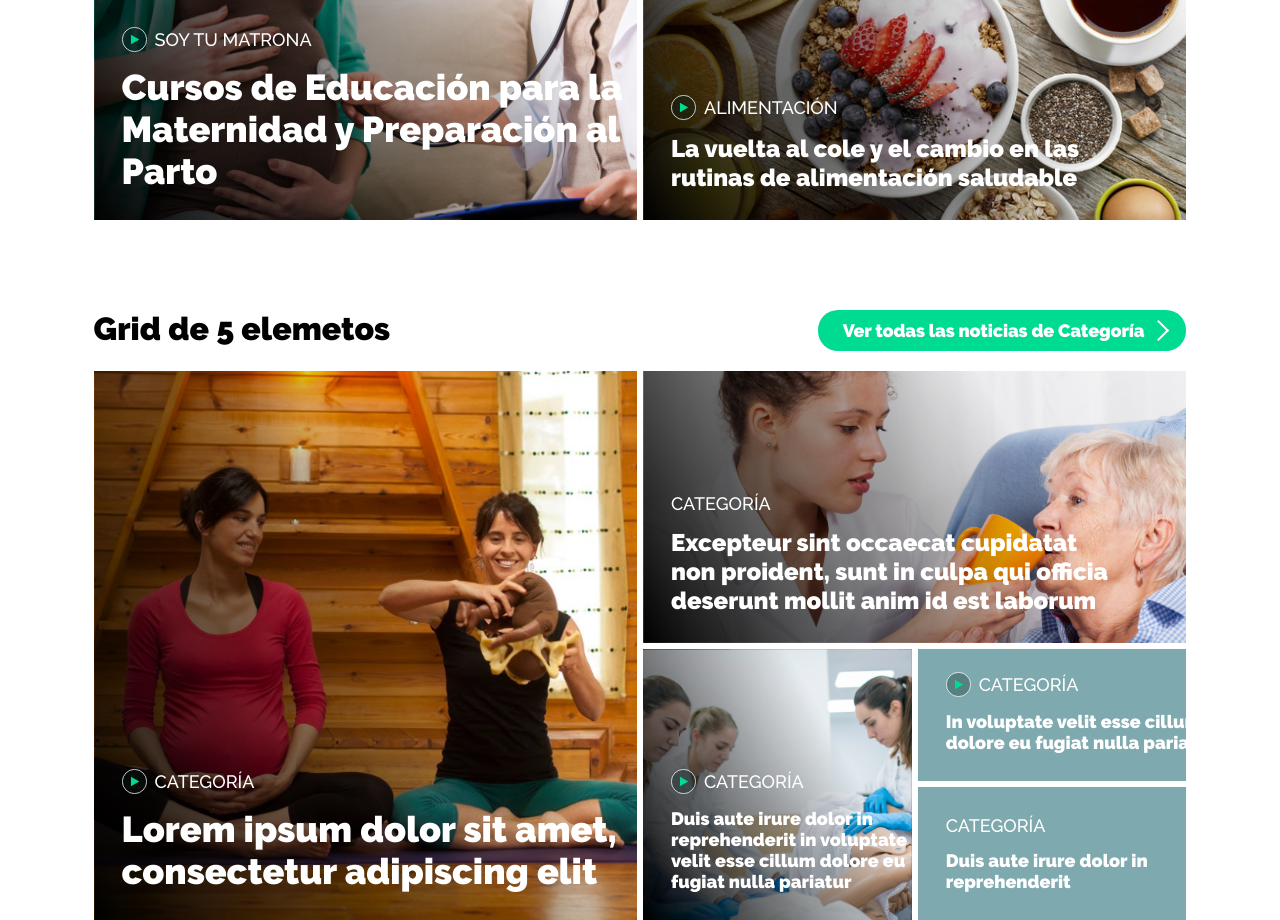
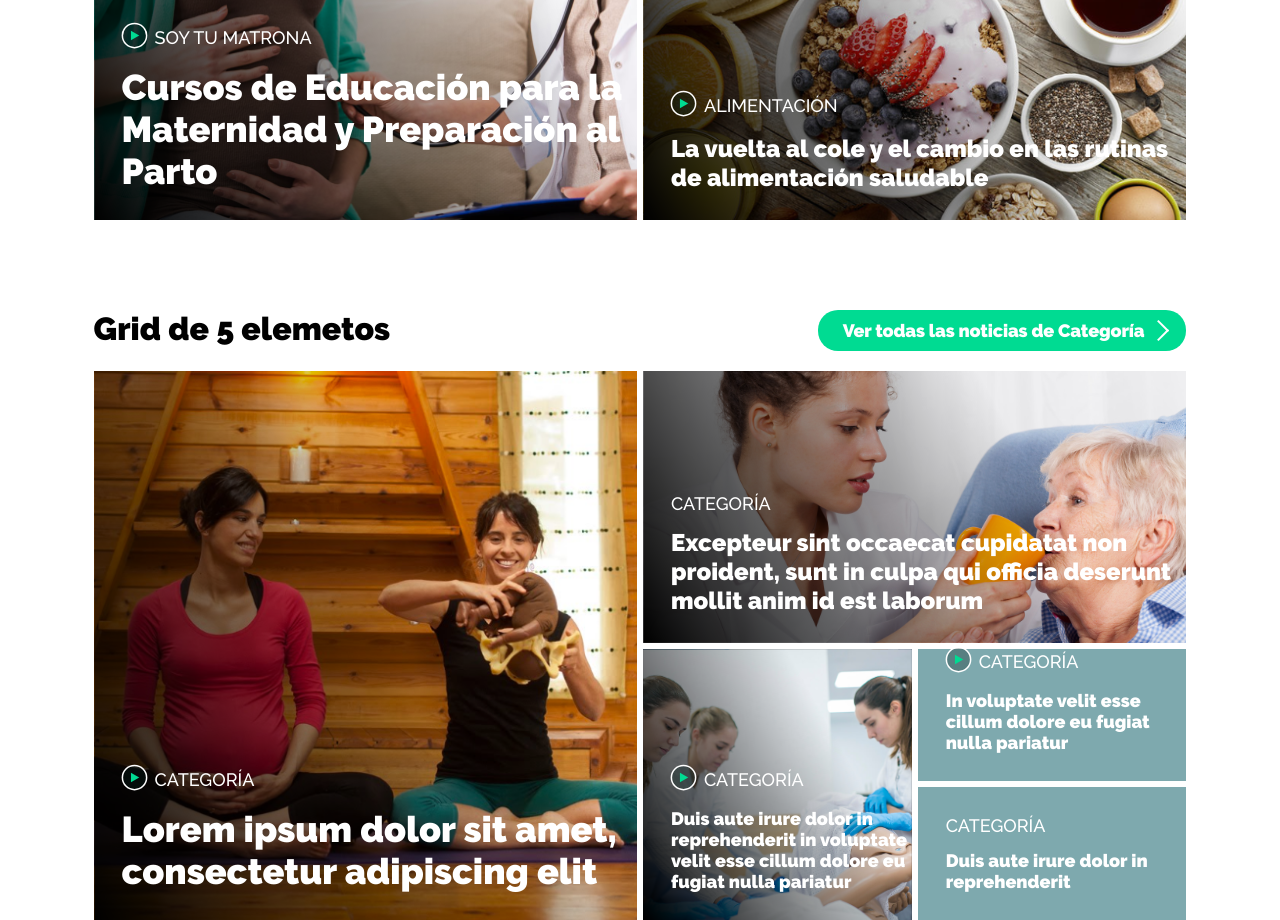
Before and after one commit to mariadev/wildoom-Technical-Test-React, a React (Create React App) app: page / in a window 1280 px wide. Shown: the part 480-1400 px from the top of the page. Built offline with nearby package versions, Linux system fonts and the light colour scheme.

Commit message:
add animation

```diff
--- a/src/components/App.js
+++ b/src/components/App.js
@@ -1,6 +1,5 @@
 import React, { Component } from 'react';
 import '../styles/App.css';
-import play from '../images/play-webtv.svg';
 import CustomeSection from './CustomeSection';
 
 class App extends Component {
@@ -10,7 +9,6 @@ class App extends Component {
         <CustomeSection
           sectionTitleContent="Grid de 3 elemetos"
           sectionTitleLink="Ver todas las últimas noticias"
-          logoGridPlay={play}
           hiddePlayItem2="hidde"
           categoryItem1="soy tu matrona"
           categoryItem2="objetivo empleo"
@@ -33,7 +31,6 @@ class App extends Component {
         <CustomeSection
           sectionTitleContent="Grid de 5 elemetos"
           sectionTitleLink="Ver todas las noticias de Categoría"
-          logoGridPlay={play}
           hiddePlayItem2="hidde"
           hiddePlayItem5="hidde"
           categoryItem1="categoría"
@@ -41,10 +38,6 @@ class App extends Component {
           categoryItem3="categoría"
           categoryItem4="categoría"
           categoryItem5="categoría"
-          containerSize2="container-width__l"
-          containerSize3="container-width__s"
-          containerSize4="container-width__m"
-          containerSize5="container-width__s"
           titleSizeItem1="xl"
           titleSizeItem2="l"
           titleSizeItem3="m"
--- a/src/components/CustomGrid.js
+++ b/src/components/CustomGrid.js
@@ -11,7 +11,6 @@ class CustomGrid extends Component {
                 <div className={`${this.props.gridSize} item1 ${this.props.item1Image}`} >
                     <div className="wrapper-text-grid">
                         <PlayLink
-                            logoGridPlay={this.props.logoGridPlay}
                             hiddePlay={this.props.hiddePlayItem1}
                         />
                         <InnerTextGridCategory
@@ -19,7 +18,6 @@ class CustomGrid extends Component {
                         />
                     </div>
                     <InnerTextGridTitle
-                        containerSize={this.props.containerSize1}
                         titleSize={this.props.titleSizeItem1}
                         title={this.props.titleTextItem1}
                     />
@@ -28,7 +26,6 @@ class CustomGrid extends Component {
                 <div className={`${this.props.gridSize} item2 ${this.props.item2Image}`}>
                     <div className="wrapper-text-grid">
                         <PlayLink
-                            logoGridPlay={this.props.logoGridPlay}
                             hiddePlay={this.props.hiddePlayItem2}
                         />
                         <InnerTextGridCategory
@@ -36,7 +33,6 @@ class CustomGrid extends Component {
                         />
                     </div>
                     <InnerTextGridTitle
-                        containerSize={this.props.containerSize2}
                         titleSize={this.props.titleSizeItem2}
                         title={this.props.titleTextItem2}
                     />
@@ -44,7 +40,6 @@ class CustomGrid extends Component {
                 <div className={`${this.props.gridSize} item3 ${this.props.item3Image}`}>
                     <div className="wrapper-text-grid">
                         <PlayLink
-                            logoGridPlay={this.props.logoGridPlay}
                             hiddePlay={this.props.hiddePlayItem3}
                         />
                         <InnerTextGridCategory
@@ -52,7 +47,6 @@ class CustomGrid extends Component {
                         />
                     </div>
                     <InnerTextGridTitle
-                        containerSize={this.props.containerSize3}
                         titleSize={this.props.titleSizeItem3}
                         title={this.props.titleTextItem3}
                     />
@@ -60,7 +54,6 @@ class CustomGrid extends Component {
                 <div className={`${this.props.gridSize} item4 ${this.props.item4Image} ${this.props.hideItem4}`}>
                     <div className="wrapper-text-grid">
                         <PlayLink
-                            logoGridPlay={this.props.logoGridPlay}
                             hiddePlay={this.props.hiddePlayItem4}
                         />
                         <InnerTextGridCategory
@@ -68,7 +61,6 @@ class CustomGrid extends Component {
                         />
                     </div>
                     <InnerTextGridTitle
-                        containerSize={this.props.containerSize4}
                         titleSize={this.props.titleSizeItem4}
                         title={this.props.titleTextItem4}
                     />
@@ -76,7 +68,6 @@ class CustomGrid extends Component {
                 <div className={`${this.props.gridSize} item5 ${this.props.item5Image} ${this.props.hideItem5}`}>
                     <div className="wrapper-text-grid">
                         <PlayLink
-                            logoGridPlay={this.props.logoGridPlay}
                             hiddePlay={this.props.hiddePlayItem5}
                         />
                         <InnerTextGridCategory
@@ -84,7 +75,6 @@ class CustomGrid extends Component {
                         />
                     </div>
                     <InnerTextGridTitle
-                        containerSize={this.props.containerSize5}
                         titleSize={this.props.titleSizeItem5}
                         title={this.props.titleTextItem5}
                     />
--- a/src/components/CustomeSection.js
+++ b/src/components/CustomeSection.js
@@ -12,7 +12,6 @@ class CustomeSection extends Component {
                     sectionTitleLink={this.props.sectionTitleLink}
                 />
                 <CustomGrid
-                logoGridPlay={this.props.logoGridPlay}
                 hiddePlayItem1={this.props.hiddePlayItem1}
                 hiddePlayItem2={this.props.hiddePlayItem2}
                 hiddePlayItem3={this.props.hiddePlayItem3}
@@ -23,11 +22,6 @@ class CustomeSection extends Component {
                 categoryItem3={this.props.categoryItem3}
                 categoryItem4={this.props.categoryItem4}
                 categoryItem5={this.props.categoryItem5}
-                containerSize1={this.props.containerSize1}
-                containerSize2={this.props.containerSize2}
-                containerSize3={this.props.containerSize3}
-                containerSize4={this.props.containerSize4}
-                containerSize5={this.props.containerSize5}
                 titleSizeItem1={this.props.titleSizeItem1}
                 titleSizeItem2={this.props.titleSizeItem2}
                 titleSizeItem3={this.props.titleSizeItem3}
--- a/src/components/modules/InnerTextGridTitle.js
+++ b/src/components/modules/InnerTextGridTitle.js
@@ -1,12 +1,12 @@
 import React from 'react';
 
-const InnerTextTitle = ({ titleSize, containerSize, title }) => {
+const InnerTextTitle = ({ titleSize, title }) => {
   return (
-    <div className={`text-grid-title ${containerSize}`}>
-      <h1 className={`text-grid-title__${titleSize}`}>
+    <div className="text-grid-title">
+      <a href="home" className={`text-grid-title__${titleSize}`}>
         {title}
-      </h1>
-    </div>
+      </a>
+      </div>
   );
 };
 
--- a/src/components/modules/PlayLink.js
+++ b/src/components/modules/PlayLink.js
@@ -1,7 +1,17 @@
 import React from 'react';
 
-const PlayLink = ({logoGridPlay, hiddePlay}) => (
-<img className={`wrapper-text-grid__logo ${hiddePlay}`} src={logoGridPlay} alt="link play"/>
+const PlayLink = ({ hiddePlay}) => (
+<div className={`wrapper-text-grid__logo ${hiddePlay}`} >
+
+<svg width="100px" height="100px" viewBox="0 0 100 100" version="1.1" xmlns="http://www.w3.org/2000/svg">
+    <title>play webtv</title>
+    <desc>Created with Sketch.</desc>
+    <g id="play-webtv" stroke="none" stroke-width="1" fill="none" fill-rule="evenodd">
+        <rect id="Rectangle" stroke="#FFFFFF" stroke-width="3" fill-opacity="0.3" fill="#001E1C" x="1.5" y="1.5" width="97" height="97" rx="48.5"></rect>
+        <polygon id="Triangle" fill="#00DB92" fill-rule="nonzero" points="69.129984 50 35.8085554 69.4375 35.8085554 30.5625"></polygon>
+    </g>
+</svg>
+</div>
 );
 
 export default PlayLink;
--- a/src/styles/App.css
+++ b/src/styles/App.css
@@ -185,7 +185,13 @@ body {
 .link {
   background-color: #00db92;
   border-radius: 20px;
-  display: inline-flex; }
+  display: inline-flex;
+  transition: transform .3s ease-out; }
+  .link:hover {
+    transform: translate(0, -5px);
+    -webkit-box-shadow: -8px 10px 5px -6px #71a896;
+    -moz-box-shadow: -8px 10px 5px -6px #71a896;
+    box-shadow: -8px 10px 5px -6px #71a896; }
   .link__title {
     font-size: 18px;
     font-weight: 900;
@@ -215,32 +221,45 @@ body {
 
 .text-grid-title {
   margin-top: 8px;
-  padding: 0 0 28px 28px;
-  font-weight: 900; }
+  padding: 0 0px 28px 28px;
+  transition: all .40s ease-out; }
   .text-grid-title__xl {
-    font-size: 36px; }
+    font-size: 36px;
+    font-weight: 900; }
   .text-grid-title__l {
-    font-size: 24px; }
+    font-size: 24px;
+    font-weight: 900; }
   .text-grid-title__m {
-    font-size: 18px; }
+    font-size: 18px;
+    font-weight: 900; }
+  .text-grid-title:hover {
+    color: #00db92; }
 
-.container-width__l {
-  width: 470px; }
-
-.container-width__m {
-  width: 300px; }
-
-.container-width__s {
-  width: 280px; }
+@media all and (min-width: 1200px) {
+  .text-grid-title__l {
+    margin-right: 160px; }
+  .text-grid-title__m {
+    margin-right: 30px; } }
 
 .wrapper-text-grid {
   display: flex;
   flex-direction: row;
   margin-left: 28px; }
-  .wrapper-text-grid__logo {
+  .wrapper-text-grid svg {
     width: 25px;
     height: 25px;
-    margin-right: 8px; }
+    margin-right: 8px;
+    transition: transform .8s ease-out;
+    overflow: visible; }
+    .wrapper-text-grid svg #Rectangle {
+      stroke-width: 6; }
+  .wrapper-text-grid svg:hover {
+    transform: scale(1.2);
+    transition: transform .2s ease-in; }
+    .wrapper-text-grid svg:hover #Triangle {
+      fill: white; }
+    .wrapper-text-grid svg:hover #Rectangle {
+      stroke: #00db92; }
   .wrapper-text-grid .hidde {
     display: none; }
   .wrapper-text-grid__category {
--- a/src/styles/modules/_innerTextGridLogoCategory.scss
+++ b/src/styles/modules/_innerTextGridLogoCategory.scss
@@ -2,12 +2,25 @@
     display: flex;
     flex-direction: row;
     margin-left: 28px;
-
-    &__logo{
+    svg{
         width: 25px;
         height: 25px;
         margin-right: 8px;
-
+        transition: transform .8s ease-out;
+        overflow: visible;
+        #Rectangle{
+            stroke-width:6;
+        }
+    }
+    svg:hover {
+        transform: scale(1.2);
+        transition: transform .2s ease-in;
+        #Triangle{
+            fill:white;
+        }
+        #Rectangle{
+            stroke:$color-CaribbeanGreen;
+        }
     }
     .hidde{
         display:none
--- a/src/styles/modules/_innerTextGridTitle.scss
+++ b/src/styles/modules/_innerTextGridTitle.scss
@@ -1,24 +1,31 @@
 .text-grid-title{
     margin-top: 8px;
-    padding: 0 0 28px 28px;
-    font-weight: $black;
+    padding: 0 0px 28px 28px;
+    transition: all .40s ease-out;
     &__xl{
         font-size:$font-size-xl;
+        font-weight: $black;
     }
     &__l{
         font-size:$font-size-l;
+        font-weight: $black;
     }
     &__m{
         font-size:$font-size-m;
+        font-weight: $black;
+    }
+    &:hover{
+        color:$color-CaribbeanGreen;
     }
 }
+@media all and (min-width:1200px){
 
-.container-width__l{
-    width:470px;
+    .text-grid-title{
+        &__l{
+            margin-right: 160px;
+        }
+        &__m{
+            margin-right: 30px;
+        }
+    }
 }
-.container-width__m{
-    width:300px;
-}
-.container-width__s{
-    width:280px;
-}
```
Also changed, not shown: src/styles/components/_sectionTitle.scss (+7 -0 lines).
